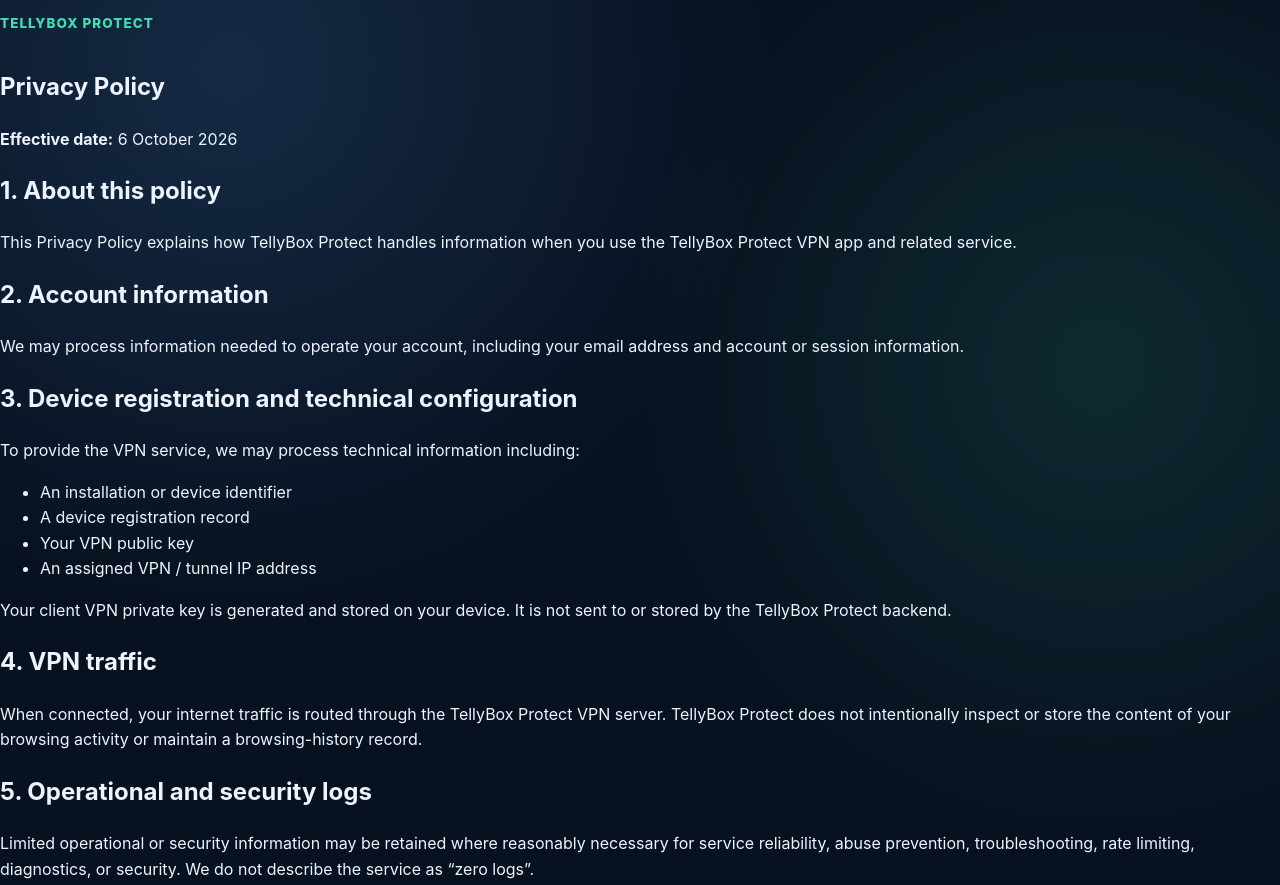
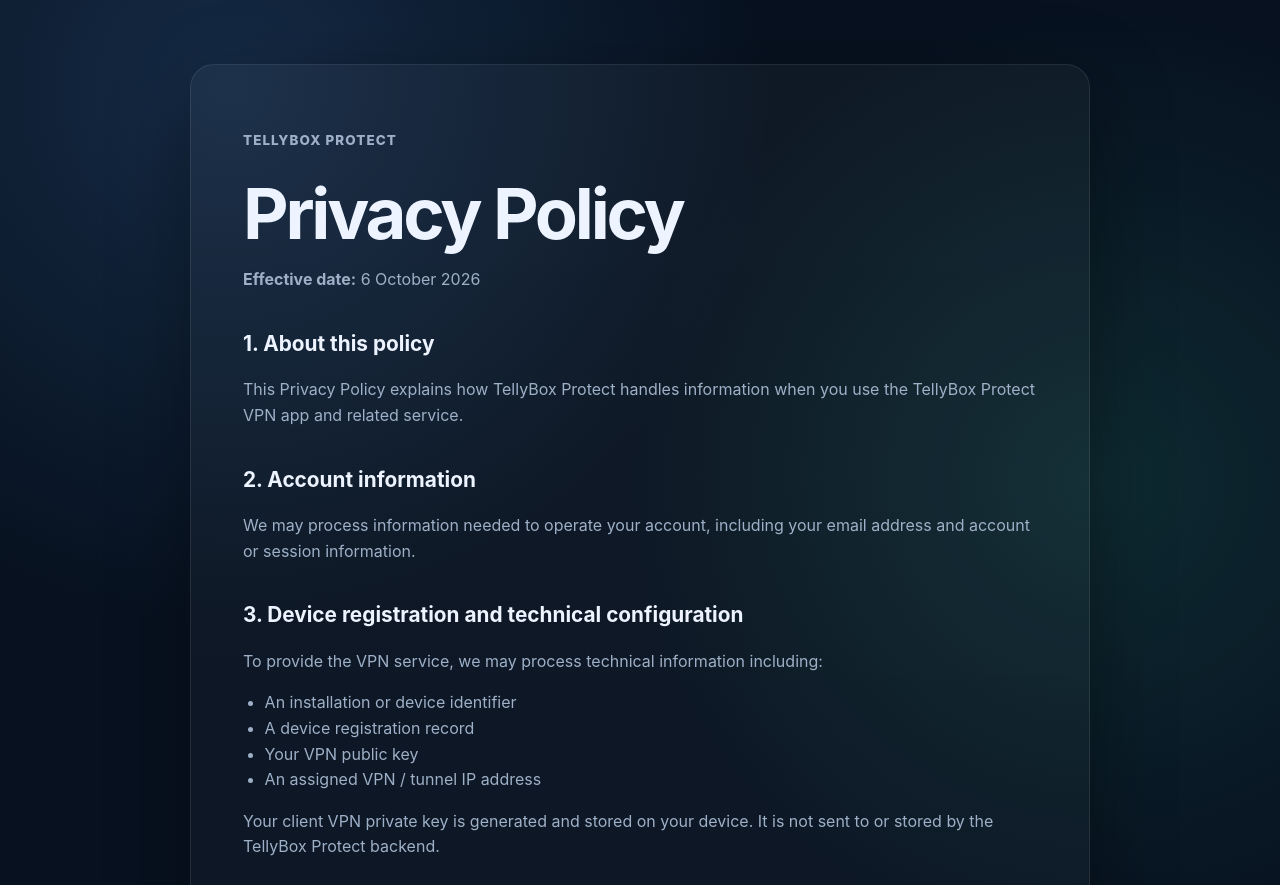
Before and after one commit to sroberts1888-sudo/tellyboxprotect, a plain HTML site: page privacy.html in a window 1280 px wide. Shown: the top 885 px of the page. Drawn offline with Linux system fonts and the light colour scheme.

Commit message:
Style legal and support pages to match main site

```diff
--- a/styles.css
+++ b/styles.css
@@ -264,9 +264,32 @@
 }
 .footer-brand { display: flex; flex-direction: column; }
 .footer-brand strong { color: var(--text); }
-.footer-links { display: flex; gap: 20px; font-size: .9rem; }
+.footer-links { display: flex; gap: 20px; font-size: .9rem; flex-wrap: wrap; }
 .footer-links a:hover { color: var(--text); }
 .copyright { grid-column: 1 / -1; margin: 0; font-size: .8rem; }
+
+.legal-page {
+  width: min(calc(100% - 32px), 900px);
+  margin: 0 auto;
+  padding: 64px 0 80px;
+}
+.legal-card {
+  padding: clamp(24px, 5vw, 52px);
+  border: 1px solid var(--line);
+  border-radius: 24px;
+  background: linear-gradient(180deg, rgba(255,255,255,.035), rgba(255,255,255,.015));
+  box-shadow: var(--shadow);
+}
+.legal-card h1 {
+  margin: 12px 0 10px;
+  font-size: clamp(2.4rem, 7vw, 4.4rem);
+  line-height: 1.05;
+  letter-spacing: -0.045em;
+}
+.legal-card h2 { margin-top: 34px; font-size: 1.3rem; }
+.legal-card p, .legal-card li { color: var(--muted); }
+.legal-card a { color: var(--accent); text-decoration: underline; text-underline-offset: 3px; }
+.legal-card ul, .legal-card ol { padding-left: 1.35rem; }
 
 @media (max-width: 960px) {
   .hero { grid-template-columns: 1fr; min-height: auto; gap: 50px; }
@@ -287,6 +310,7 @@
   .site-footer { grid-template-columns: 1fr; align-items: start; }
   .footer-links { flex-wrap: wrap; }
   .copyright { grid-column: auto; }
+  .legal-page { padding-top: 28px; }
 }
 
 @media (prefers-reduced-motion: reduce) {
```
